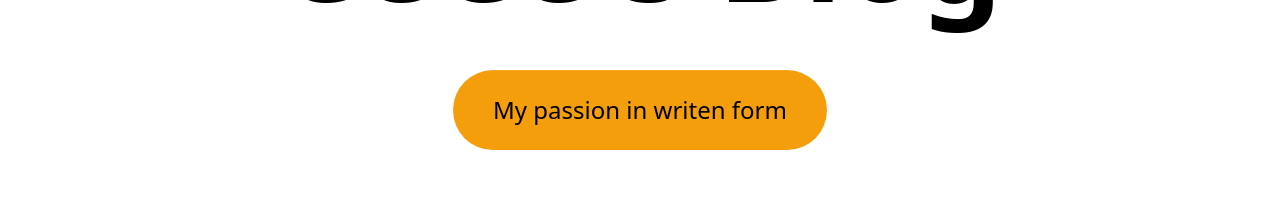
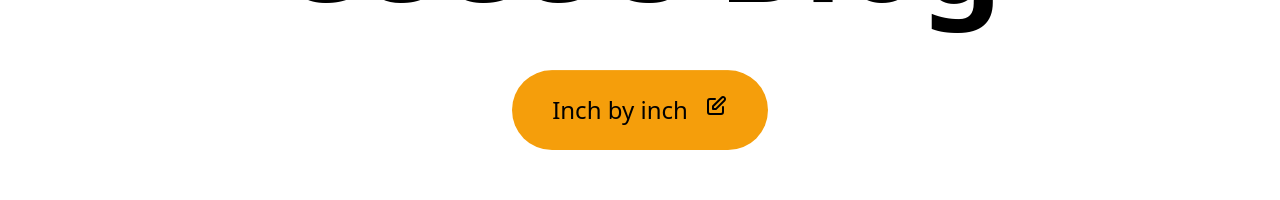
Before and after one commit to EcaCosca/BlogByCeCe, a React (Create React App) app: page / in a window 1280 px wide. Shown: the part 443-643 px from the top of the page. Built offline with nearby package versions, Linux system fonts and the light colour scheme.

Commit message:
Updated Hero buton information and styles

```diff
--- a/src/components/Hero.js
+++ b/src/components/Hero.js
@@ -9,8 +9,8 @@ const Hero = () => {
                     CeCe's Blog
                 </h1>
                 <Link className='py-6 px-10 bg-yellow-500 rounded-full text-2xl hover:bg-yellow-300 transition duration-300 ease-in-out flex intems-center animate-bounce'>
-                    My passion in writen form
-                    {/* <svg className="w-6 h-6" fill="none" stroke="currentColor" viewBox="0 0 24 24" xmlns="http://www.w3.org/2000/svg"><path strokeLinecap="round" strokeLinejoin="round" strokeWidth={2} d="M11 5H6a2 2 0 00-2 2v11a2 2 0 002 2h11a2 2 0 002-2v-5m-1.414-9.414a2 2 0 112.828 2.828L11.828 15H9v-2.828l8.586-8.586z" /></svg> */}
+                    Inch by inch
+                    <svg className="w-6 h-6 ml-4" fill="none" stroke="currentColor" viewBox="0 0 24 24" xmlns="http://www.w3.org/2000/svg"><path strokeLinecap="round" strokeLinejoin="round" strokeWidth={2} d="M11 5H6a2 2 0 00-2 2v11a2 2 0 002 2h11a2 2 0 002-2v-5m-1.414-9.414a2 2 0 112.828 2.828L11.828 15H9v-2.828l8.586-8.586z" /></svg>
                 </Link>
             </div>
         </div>
```
